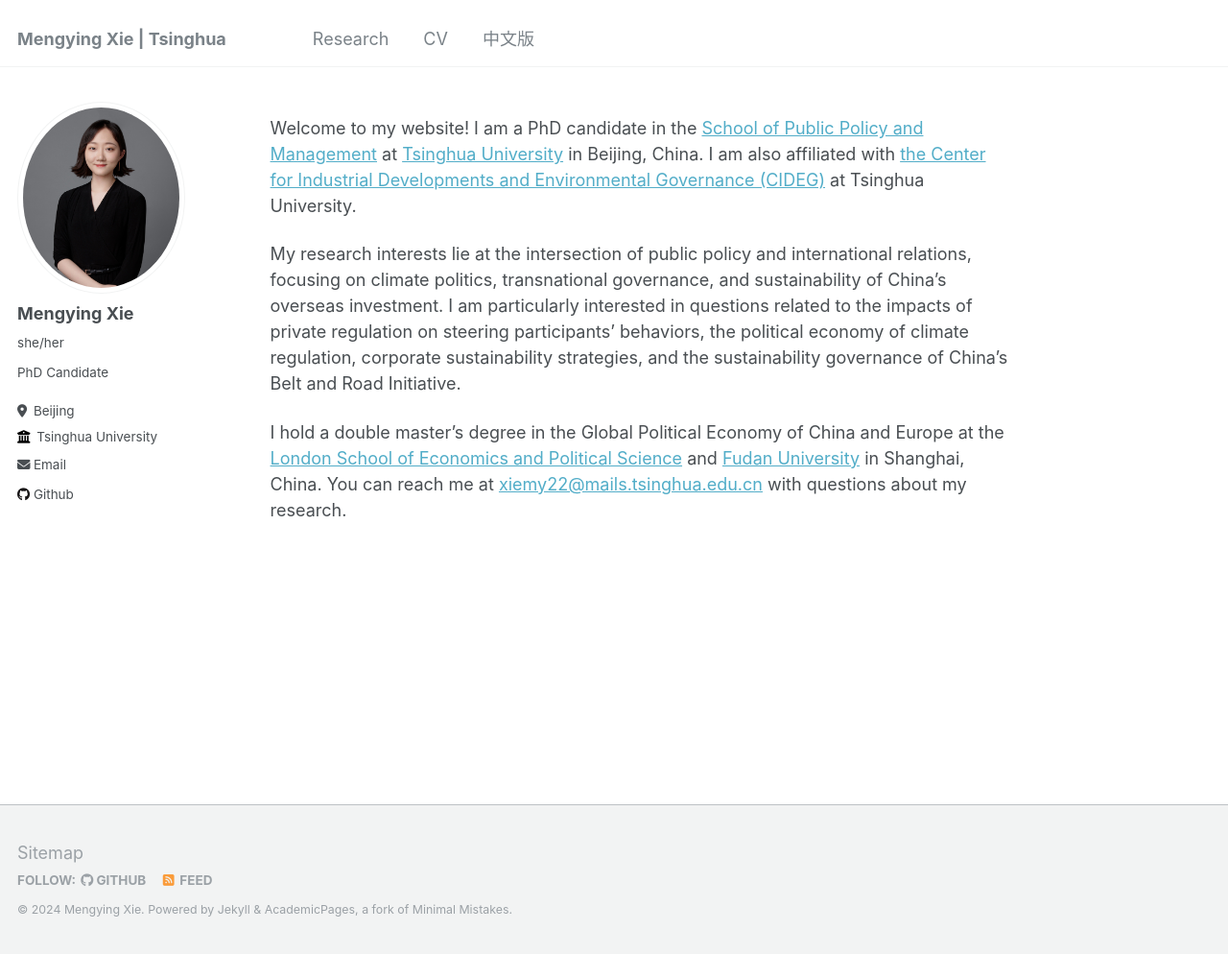
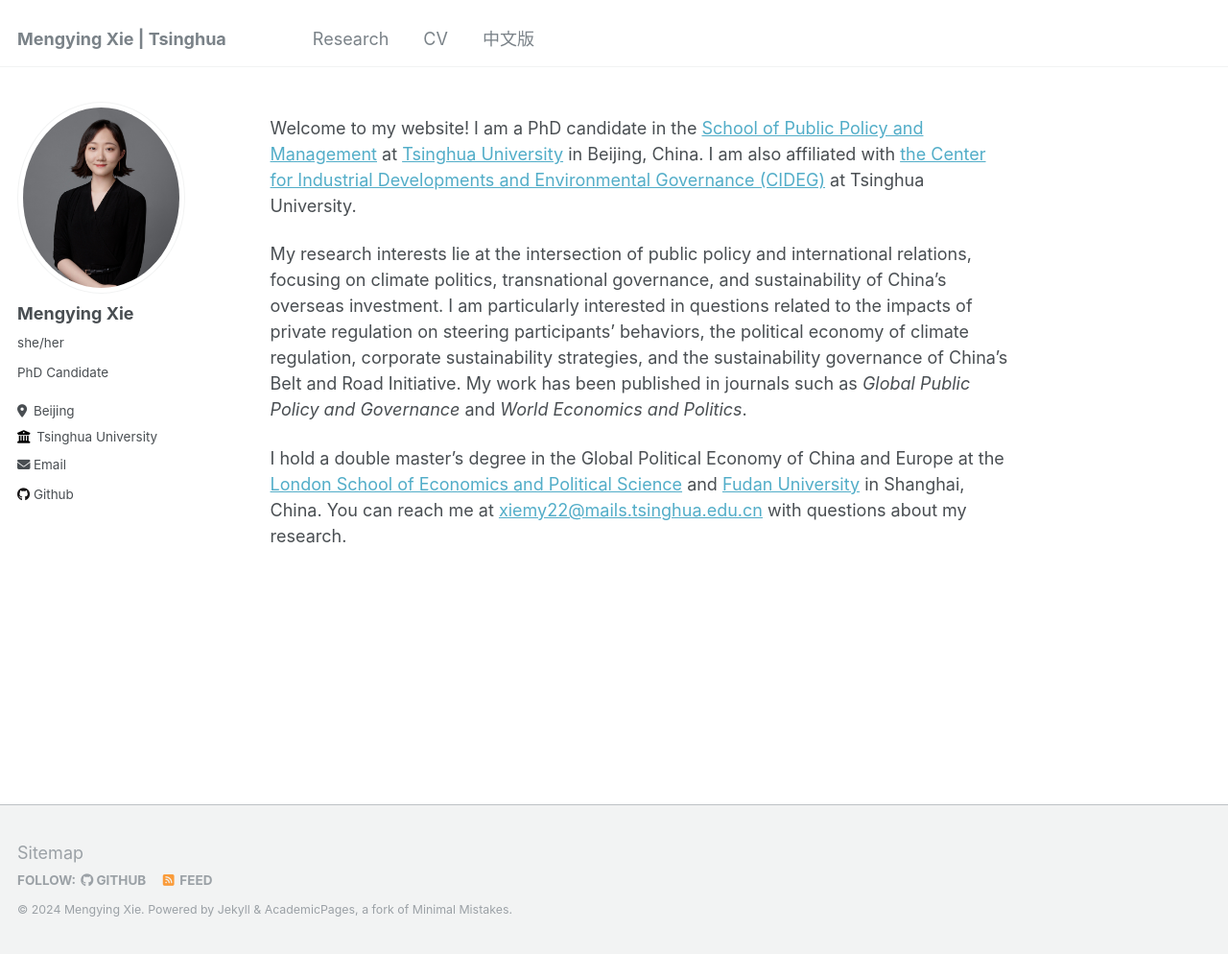
Before and after one commit to xiemythu/xiemythu.github.io, a Jekyll site: the page built from _pages/about.md, in a window 1280 px wide and 994 px high. Shown: the whole window at 96% size. Built offline with Jekyll 4.4.1, drawn with Linux system fonts in a browser that asks for light colours.

Commit message:
Update about.md

```diff
--- a/_pages/about.md
+++ b/_pages/about.md
@@ -10,6 +10,6 @@ redirect_from:
 
 Welcome to my website! I am a PhD candidate in the [School of Public Policy and Management](https://www.sppm.tsinghua.edu.cn/english/) at [Tsinghua University](https://www.tsinghua.edu.cn/) in Beijing, China. I am also affiliated with [the Center for Industrial Developments and Environmental Governance (CIDEG)](http://www.cideg.tsinghua.edu.cn/column/Home) at Tsinghua University.
 
-My research interests lie at the intersection of public policy and international relations, focusing on climate politics, transnational governance, and sustainability of China’s overseas investment. I am particularly interested in questions related to the impacts of private regulation on steering participants’ behaviors, the political economy of climate regulation, corporate sustainability strategies, and the sustainability governance of China’s Belt and Road Initiative.
+My research interests lie at the intersection of public policy and international relations, focusing on climate politics, transnational governance, and sustainability of China’s overseas investment. I am particularly interested in questions related to the impacts of private regulation on steering participants’ behaviors, the political economy of climate regulation, corporate sustainability strategies, and the sustainability governance of China’s Belt and Road Initiative. My work has been published in journals such as *Global Public Policy and Governance* and *World Economics and Politics*.
 
 I hold a double master’s degree in the Global Political Economy of China and Europe at the [London School of Economics and Political Science](https://www.lse.ac.uk/) and [Fudan University](https://igpp.fudan.edu.cn/) in Shanghai, China. You can reach me at [xiemy22@mails.tsinghua.edu.cn](xiemy22@mails.tsinghua.edu.cn) with questions about my research.
```
